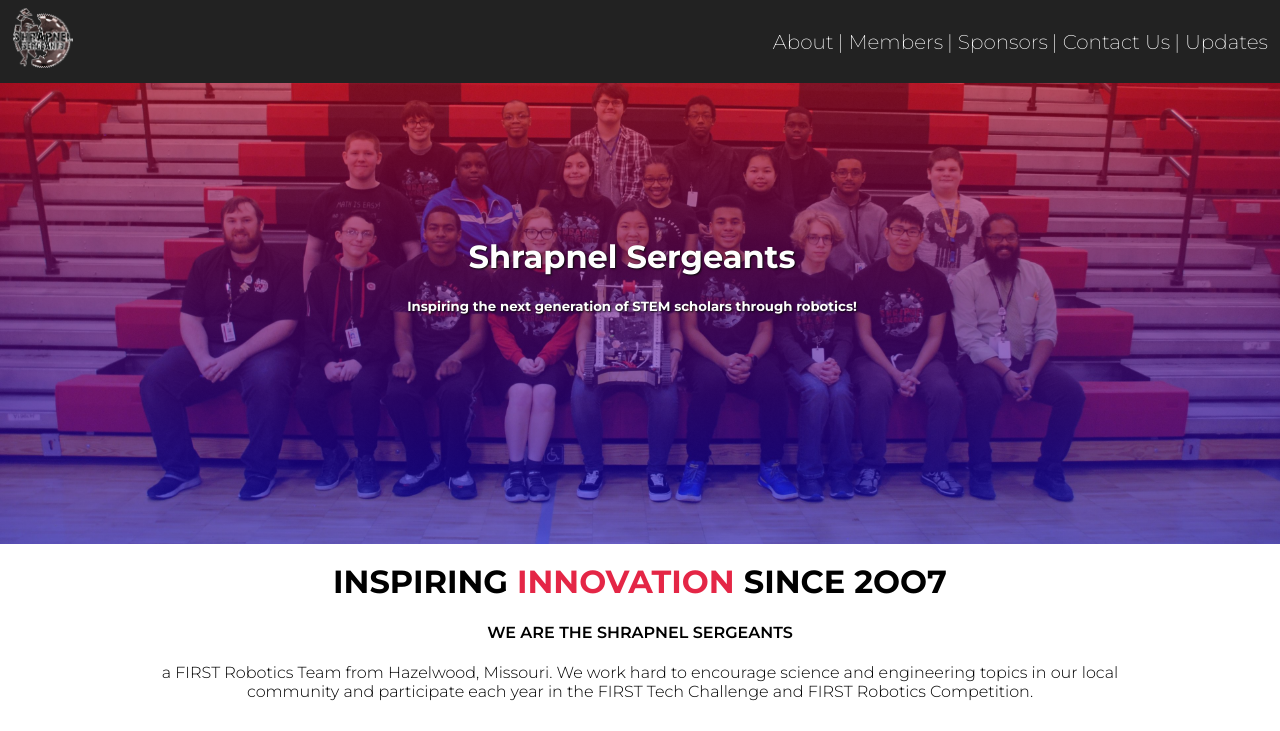
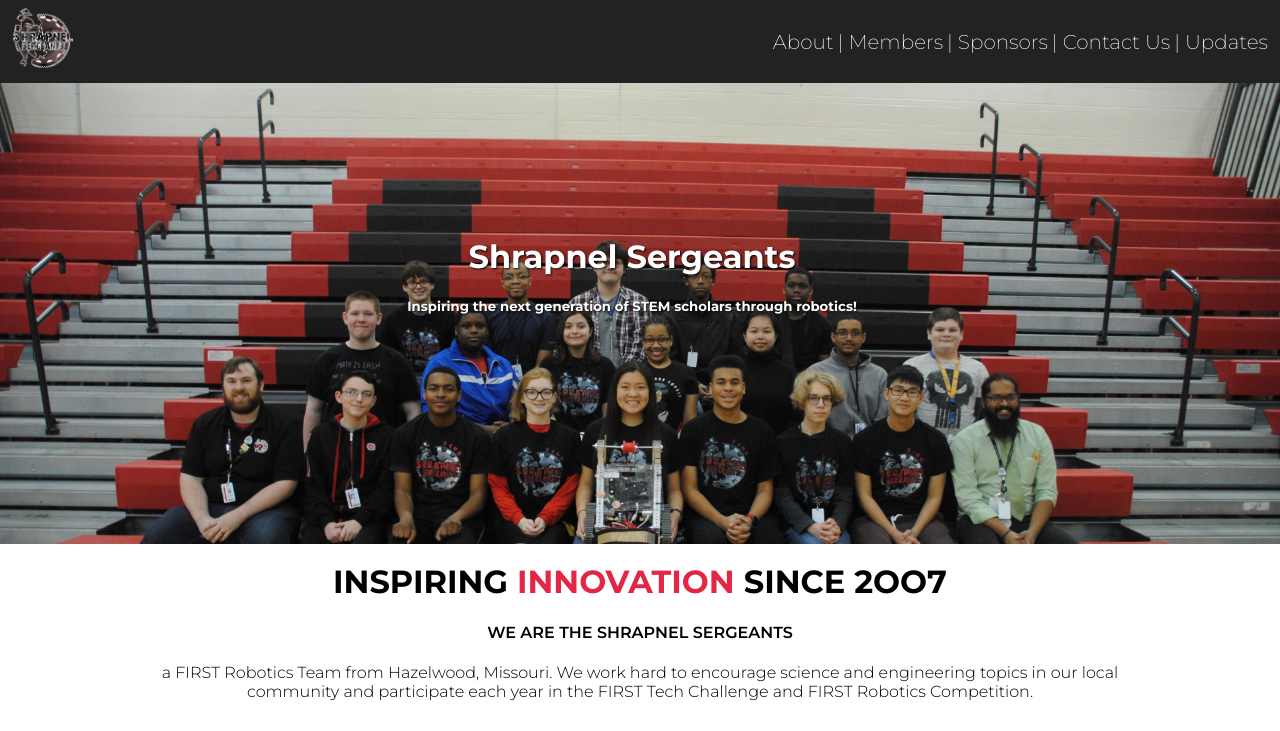
Before and after one commit to ShrapnelSergeants2408/shrapnelsergeants2408.github.io, a plain HTML site: page index.html in a window 1280 px wide. Shown: the top 731 px of the page. Drawn offline with Linux system fonts and the light colour scheme; grey boxes are pictures that could not be loaded.

Commit message:
Revert "Update index.css"
This reverts commit abb0e3cc94d9fb7ec4427d253ec316a18bec2699.

```diff
--- a/index.css
+++ b/index.css
@@ -68,7 +68,8 @@
 
 .hero-section {
 	width: 100%;
-	background: linear-gradient(rgba(255, 0, 0, .5), rgba(0, 0, 255, .5)), url("robotics.JPG") 50% no-repeat;
+	background: linear-gradient(rgba(255, 0, 0, .5), rgba(0, 0, 255, .5)), url("https://github.com/ShrapnelSergeants2408/shrapnelsergeants2408.github.io/blob/master/robotics.JPG") 50% no-repeat;
+	background-image: url("robotics.jpg");
 	background-size: cover;
 	padding-right: 16px;
 	height: 67vh;
```
